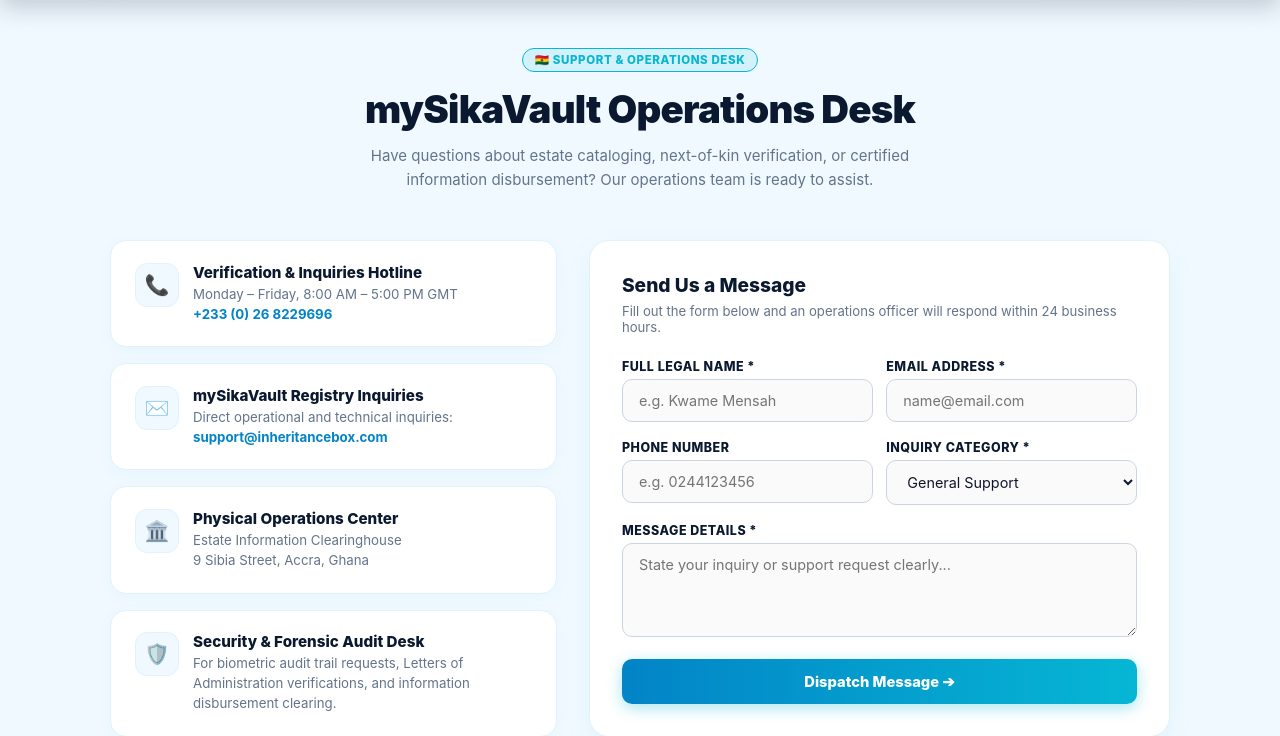
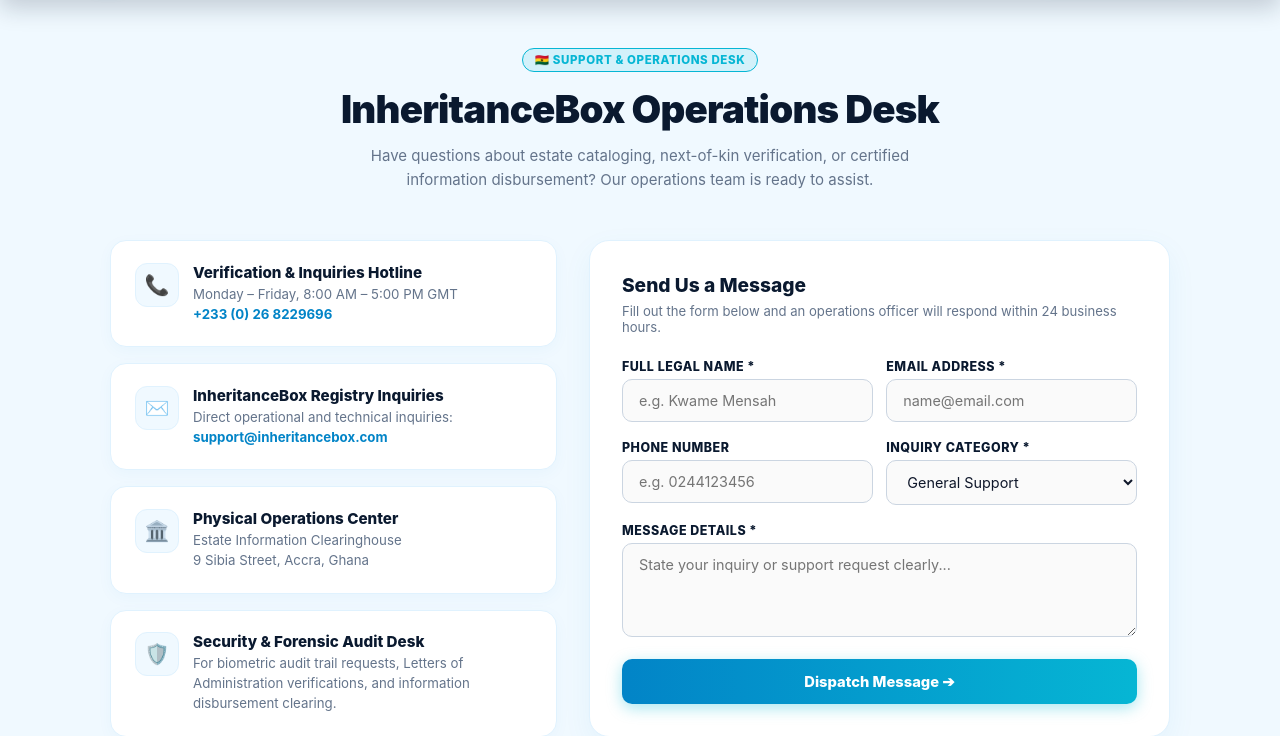
Before and after one commit to Wolfgh12/insurance-discovery, a Django app: page /contact/ in a window 1280 px wide. Shown: the part 64-800 px from the top of the page. Run offline with Django 5.2, Linux system fonts and the light colour scheme; data comes from the database, SQL or seed files in the repository; data that the repository does not hold is empty; some libraries are stand-ins or nearby versions.

Commit message:
Update contact page branding from mySikaVault to InheritanceBox

```diff
--- a/templates/contact.html
+++ b/templates/contact.html
@@ -1,7 +1,7 @@
 {% extends 'base.html' %}
 {% load static %}
 
-{% block title %}Contact Support & Operations Desk | mySikaVault{% endblock %}
+{% block title %}Contact Support & Operations Desk | InheritanceBox{% endblock %}
 
 {% block extra_css %}
 <style>
@@ -212,7 +212,7 @@
 
   <div class="contact-hero">
     <span class="contact-tag">🇬🇭 Support &amp; Operations Desk</span>
-    <h1 class="contact-title">mySikaVault Operations Desk</h1>
+    <h1 class="contact-title">InheritanceBox Operations Desk</h1>
     <p class="contact-desc">
       Have questions about estate cataloging, next-of-kin verification, or certified information disbursement? Our operations team is ready to assist.
     </p>
@@ -243,7 +243,7 @@
       <div class="info-card">
         <div class="info-icon">✉️</div>
         <div>
-          <div class="info-card-title">mySikaVault Registry Inquiries</div>
+          <div class="info-card-title">InheritanceBox Registry Inquiries</div>
           <div class="info-card-body">
             Direct operational and technical inquiries:<br>
             <a href="mailto:support@inheritancebox.com" class="info-card-link">support@inheritancebox.com</a>
```
